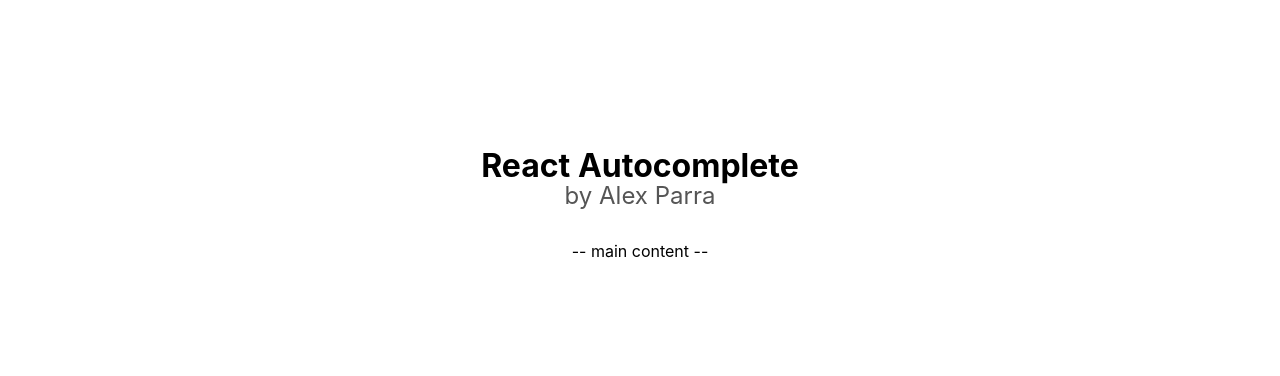
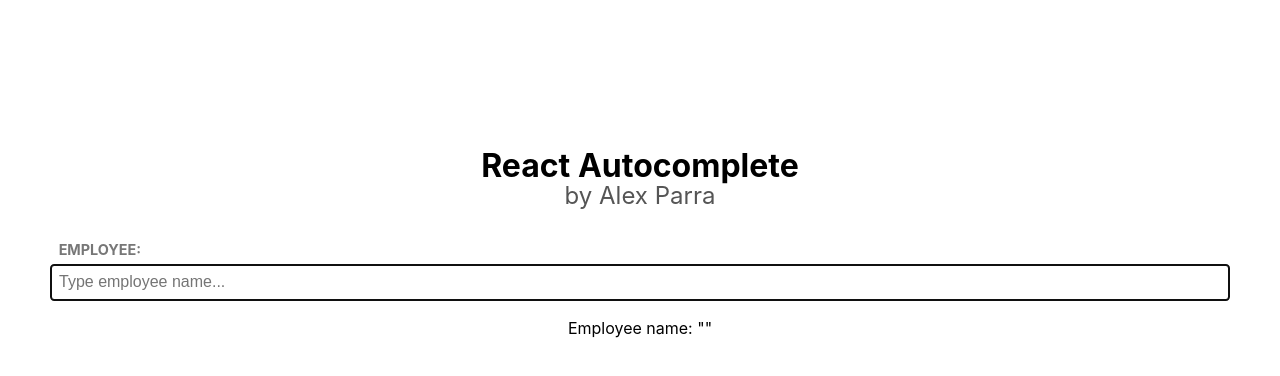
Before and after one commit to alex-parra/react-autocomplete, a React (Create React App) app: page / in a window 1280 px wide. Shown: the top 376 px of the page. Built offline with nearby package versions, Linux system fonts and the light colour scheme.

Commit message:
Basic text field component

```diff
--- a/src/App.js
+++ b/src/App.js
@@ -1,9 +1,13 @@
-import React from 'react';
+import React, { useState } from 'react';
 
 import config from './config';
 import styles from './App.module.scss';
 
+import { FieldText } from './components/FieldText';
+
 function App() {
+  const [employeeName, setEmployeeName] = useState('');
+
   return (
     <div className={styles.App}>
       <header>
@@ -12,7 +16,17 @@ function App() {
           <small>{config.app.subTitle}</small>
         </h1>
       </header>
-      <main>-- main content --</main>
+      <main>
+        <FieldText
+          name="findEmployee"
+          label="Employee:"
+          value={employeeName}
+          onChange={(ev) => setEmployeeName(ev.target.value)}
+          placeholder="Type employee name..."
+          autoFocus
+        />
+        <p>Employee name: "{employeeName}"</p>
+      </main>
     </div>
   );
 }
--- /dev/null
+++ b/src/components/FieldText/FieldText.js
@@ -0,0 +1,28 @@
+import React from 'react';
+
+import styles from './style.module.scss';
+
+const FieldText = (props) => {
+  const { name, label, value, onChange, placeholder = '', autoFocus = false, ...otherProps } = props;
+
+  const handleChange = (ev) => {
+    if (typeof onChange !== 'function') return;
+    onChange(ev);
+  };
+
+  return (
+    <div id={name} className={styles.field} {...otherProps}>
+      {label && <label htmlFor={`${name}_label`}>{label}</label>}
+      <input
+        type="text"
+        id={`${name}__input`}
+        value={value || ''}
+        onChange={handleChange}
+        placeholder={placeholder}
+        autoFocus={autoFocus}
+      />
+    </div>
+  );
+};
+
+export default FieldText;
--- /dev/null
+++ b/src/components/FieldText/index.js
@@ -0,0 +1 @@
+export {default as FieldText} from './FieldText';
--- /dev/null
+++ b/src/components/FieldText/style.module.scss
@@ -0,0 +1,17 @@
+.field {
+  width: 100%;
+  display: flex;
+  flex-direction: column;
+  align-items: flex-start;
+
+  label {
+    text-transform: uppercase;
+    color: #777;
+    font-size: 0.9em;
+    padding: 0 0.6em 0.3em;
+  }
+
+  input {
+    width: 100%;
+  }
+}
--- a/src/index.scss
+++ b/src/index.scss
@@ -1,5 +1,6 @@
 html {
-  font-family: -apple-system, BlinkMacSystemFont, 'Segoe UI', 'Roboto', 'Oxygen', 'Ubuntu', 'Cantarell', 'Fira Sans', 'Droid Sans', 'Helvetica Neue', sans-serif;
+  font-family: -apple-system, BlinkMacSystemFont, 'Segoe UI', 'Roboto', 'Oxygen', 'Ubuntu', 'Cantarell', 'Fira Sans',
+    'Droid Sans', 'Helvetica Neue', sans-serif;
   -webkit-font-smoothing: antialiased;
   -moz-osx-font-smoothing: grayscale;
   box-sizing: border-box;
@@ -33,5 +34,6 @@ input {
   height: auto;
   padding: 0.4em 0.5em;
   font-size: 1rem;
+  border: 1px solid #888;
   border-radius: 0.2em;
 }
```
